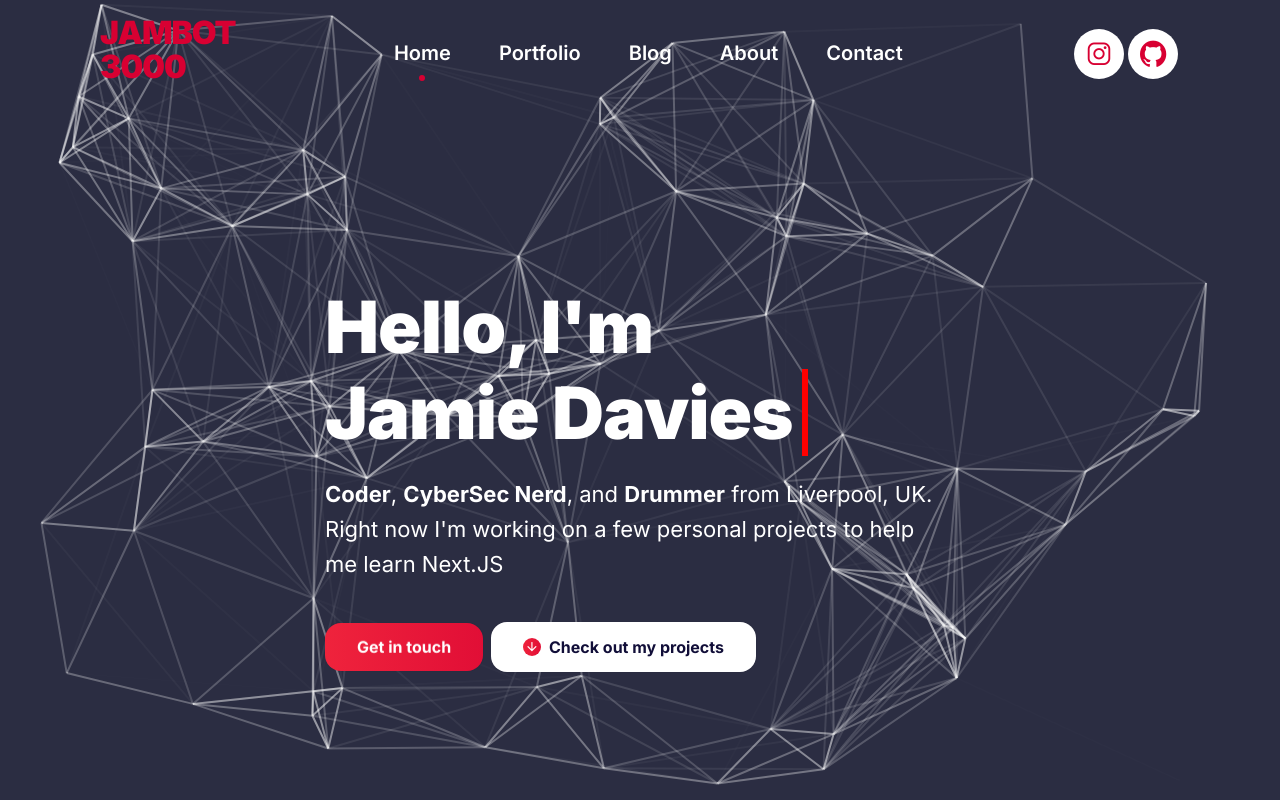
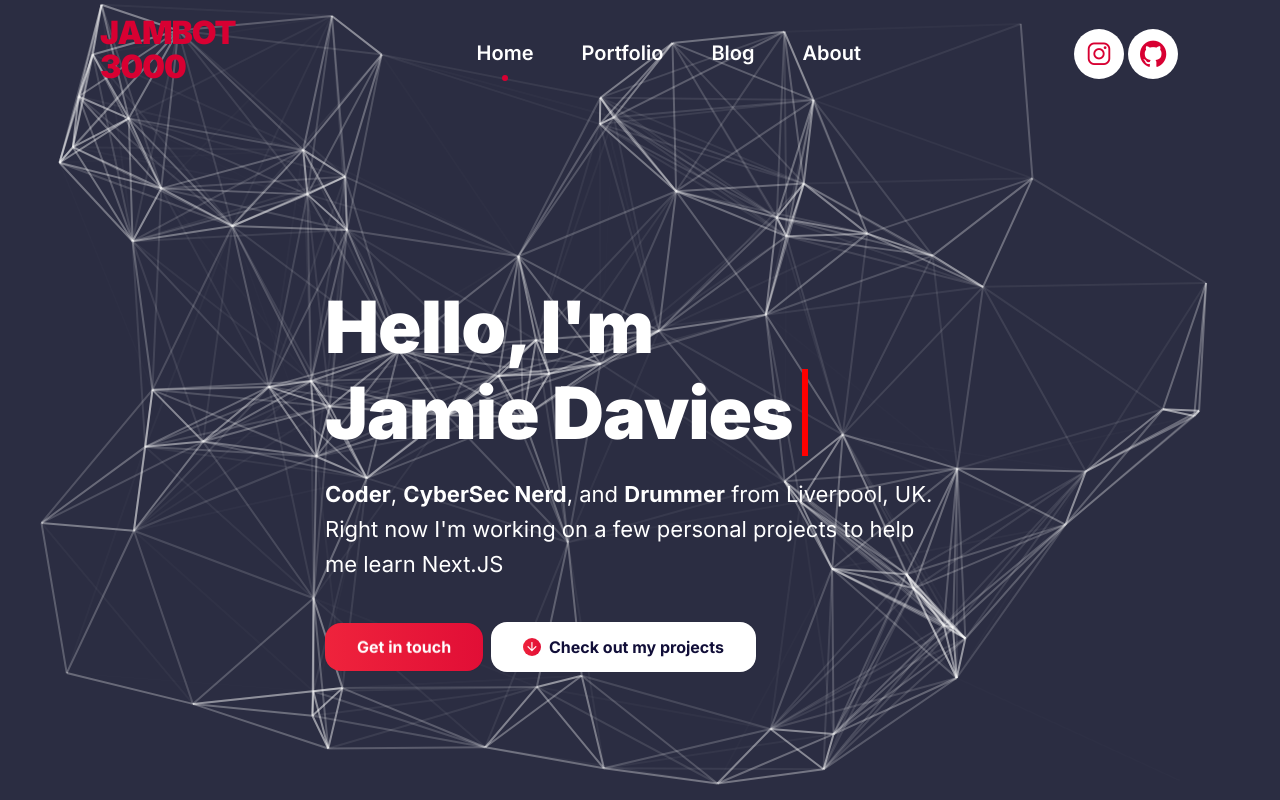
Before and after one commit to JamBot3000/WebPortfolio, a Next.js app: page / in a window 1280 px wide. Shown: the top 800 px of the page. Built offline with nearby package versions, Linux system fonts and the light colour scheme.

Commit message:
changed navbar item positioning, added hover animation for footer links

```diff
--- a/components/Footer.js
+++ b/components/Footer.js
@@ -56,11 +56,6 @@ const Footer = () => {
                   About
                 </a>
               </li>
-              <li className="footer_nav__item">
-                <a className="footer_nav__link" href="">
-                  Contact
-                </a>
-              </li>
             </ul>
           </div>
         </div>
--- a/components/Header.js
+++ b/components/Header.js
@@ -52,12 +52,6 @@ const Header = () => {
                       About
                     </a>
                   </li>
-
-                  <li className="nav__item">
-                    <a className="nav__link" href="">
-                      Contact
-                    </a>
-                  </li>
                 </ul>
               </div>
 
--- a/styles/globals.css
+++ b/styles/globals.css
@@ -778,6 +778,12 @@
     margin: 0 24px;
     font-size: 0;
   }
+
+  .footer .footer_nav .footer_nav__item:hover {
+    border-bottom: 1px solid white;
+    padding-bottom: 3px;
+  }
+
   .footer .footer_nav .footer_nav__link {
     font-size: 16px;
     font-weight: 600;
@@ -842,7 +848,7 @@
     display: flex;
     align-items: center;
     width: 100%;
-    margin-left: 100px;
+    margin-left: 200px;
   }
   .main-nav .social {
     margin-left: auto;
```
